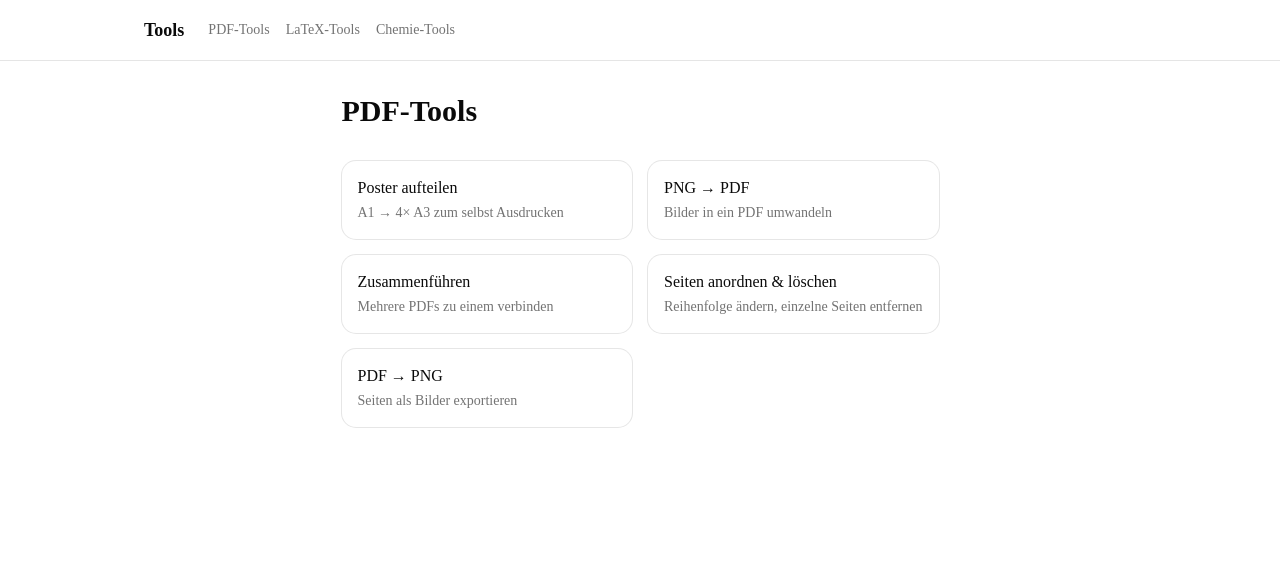
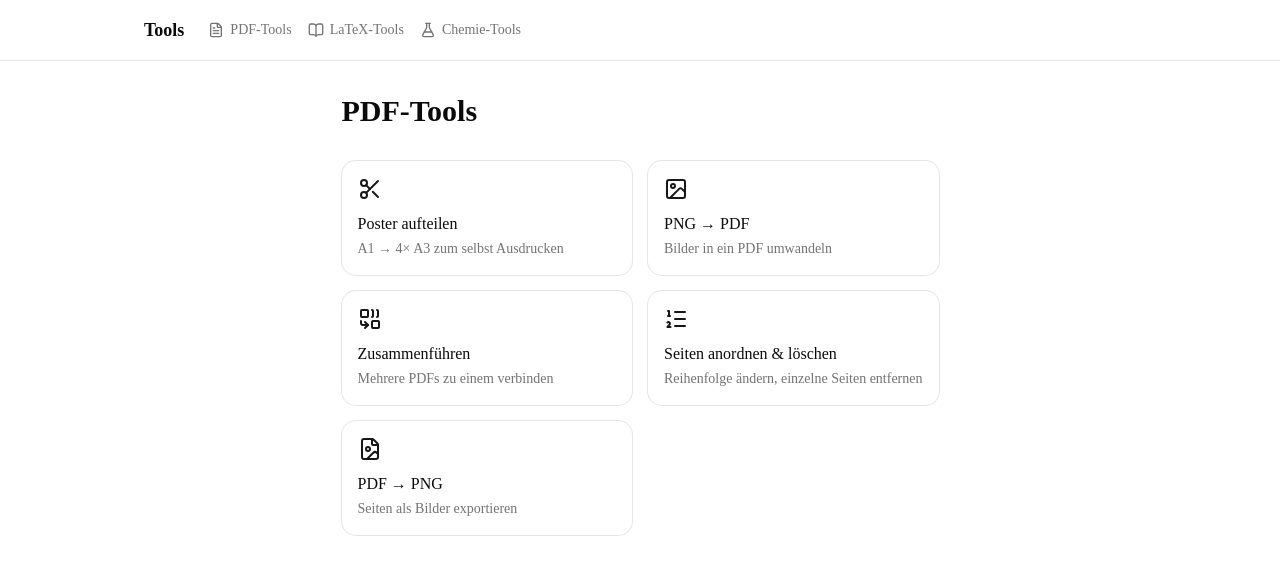
Before and after one commit to NcF3W/tools-platform, a Next.js app: page /pdf in a window 1280 px wide. Shown: the top 574 px of the page. Built offline with nearby package versions, Linux system fonts and the light colour scheme.

Commit message:
Added Icons

```diff
--- a/app/chemie/page.tsx
+++ b/app/chemie/page.tsx
@@ -5,6 +5,7 @@ import {
   CardTitle,
   CardDescription,
 } from "@/components/ui/card";
+import { FlaskConical } from "lucide-react";
 
 export default function ChemiePage() {
   return (
@@ -15,6 +16,7 @@ export default function ChemiePage() {
         <Link href="/latex/structure">
           <Card className="hover:border-primary transition-colors cursor-pointer">
             <CardHeader>
+              <FlaskConical className="w-6 h-6 mb-2 text-primary" />
               <CardTitle>Strukturformel</CardTitle>
               <CardDescription>
                 SMILES-Code zu Strukturformel (Bild + chemfig-Code)
--- a/app/latex/page.tsx
+++ b/app/latex/page.tsx
@@ -5,6 +5,7 @@ import {
   CardTitle,
   CardDescription,
 } from "@/components/ui/card";
+import { Table2, FlaskConical } from "lucide-react";
 
 export default function LatexPage() {
   return (
@@ -15,6 +16,7 @@ export default function LatexPage() {
         <Link href="/latex/table">
           <Card className="hover:border-primary transition-colors cursor-pointer">
             <CardHeader>
+              <Table2 className="w-6 h-6 mb-2 text-primary" />
               <CardTitle>Tabellengenerator</CardTitle>
               <CardDescription>
                 Daten rein, fertiger booktabs-Code raus
@@ -26,6 +28,7 @@ export default function LatexPage() {
         <Link href="/latex/structure">
           <Card className="hover:border-primary transition-colors cursor-pointer">
             <CardHeader>
+              <FlaskConical className="w-6 h-6 mb-2 text-primary" />
               <CardTitle>Strukturformel</CardTitle>
               <CardDescription>SMILES-Code zu Strukturformel</CardDescription>
             </CardHeader>
--- a/app/page.tsx
+++ b/app/page.tsx
@@ -5,6 +5,7 @@ import {
   CardTitle,
   CardDescription,
 } from "@/components/ui/card";
+import { FileText, BookOpen, FlaskConical } from "lucide-react";
 
 export default function Home() {
   return (
@@ -15,6 +16,7 @@ export default function Home() {
         <Link href="/pdf">
           <Card className="hover:border-primary transition-colors cursor-pointer">
             <CardHeader>
+              <FileText className="w-6 h-6 mb-2 text-primary" />
               <CardTitle>PDF-Tools</CardTitle>
               <CardDescription>
                 Teilen, konvertieren, zusammenführen
@@ -26,6 +28,7 @@ export default function Home() {
         <Link href="/latex">
           <Card className="hover:border-primary transition-colors cursor-pointer">
             <CardHeader>
+              <BookOpen className="w-6 h-6 mb-2 text-primary" />
               <CardTitle>LaTeX-Tools</CardTitle>
               <CardDescription>Tabellen, Vorlagen und mehr</CardDescription>
             </CardHeader>
@@ -35,6 +38,7 @@ export default function Home() {
         <Link href="/chemie">
           <Card className="hover:border-primary transition-colors cursor-pointer">
             <CardHeader>
+              <FlaskConical className="w-6 h-6 mb-2 text-primary" />
               <CardTitle>Chemie-Tools</CardTitle>
               <CardDescription>Strukturformeln und mehr</CardDescription>
             </CardHeader>
--- a/app/pdf/page.tsx
+++ b/app/pdf/page.tsx
@@ -5,6 +5,13 @@ import {
   CardTitle,
   CardDescription,
 } from "@/components/ui/card";
+import {
+  Scissors,
+  Image as ImageIcon,
+  Combine,
+  ListOrdered,
+  FileImage,
+} from "lucide-react";
 
 export default function PdfPage() {
   return (
@@ -15,6 +22,7 @@ export default function PdfPage() {
         <Link href="/pdf/split">
           <Card className="hover:border-primary transition-colors cursor-pointer">
             <CardHeader>
+              <Scissors className="w-6 h-6 mb-2 text-primary" />
               <CardTitle>Poster aufteilen</CardTitle>
               <CardDescription>
                 A1 → 4× A3 zum selbst Ausdrucken
@@ -26,6 +34,7 @@ export default function PdfPage() {
         <Link href="/pdf/convert">
           <Card className="hover:border-primary transition-colors cursor-pointer">
             <CardHeader>
+              <ImageIcon className="w-6 h-6 mb-2 text-primary" />
               <CardTitle>PNG → PDF</CardTitle>
               <CardDescription>Bilder in ein PDF umwandeln</CardDescription>
             </CardHeader>
@@ -35,6 +44,7 @@ export default function PdfPage() {
         <Link href="/pdf/merge">
           <Card className="hover:border-primary transition-colors cursor-pointer">
             <CardHeader>
+              <Combine className="w-6 h-6 mb-2 text-primary" />
               <CardTitle>Zusammenführen</CardTitle>
               <CardDescription>Mehrere PDFs zu einem verbinden</CardDescription>
             </CardHeader>
@@ -44,6 +54,7 @@ export default function PdfPage() {
         <Link href="/pdf/pages">
           <Card className="hover:border-primary transition-colors cursor-pointer">
             <CardHeader>
+              <ListOrdered className="w-6 h-6 mb-2 text-primary" />
               <CardTitle>Seiten anordnen & löschen</CardTitle>
               <CardDescription>
                 Reihenfolge ändern, einzelne Seiten entfernen
@@ -55,6 +66,7 @@ export default function PdfPage() {
         <Link href="/pdf/to-images">
           <Card className="hover:border-primary transition-colors cursor-pointer">
             <CardHeader>
+              <FileImage className="w-6 h-6 mb-2 text-primary" />
               <CardTitle>PDF → PNG</CardTitle>
               <CardDescription>Seiten als Bilder exportieren</CardDescription>
             </CardHeader>
--- a/components/Header.tsx
+++ b/components/Header.tsx
@@ -1,9 +1,10 @@
 import Link from "next/link";
+import { FileText, BookOpen, FlaskConical } from "lucide-react";
 
 const navItems = [
-  { href: "/pdf", label: "PDF-Tools" },
-  { href: "/latex", label: "LaTeX-Tools" },
-  { href: "/chemie", label: "Chemie-Tools" },
+  { href: "/pdf", label: "PDF-Tools", icon: FileText },
+  { href: "/latex", label: "LaTeX-Tools", icon: BookOpen },
+  { href: "/chemie", label: "Chemie-Tools", icon: FlaskConical },
 ];
 
 export default function Header() {
@@ -18,8 +19,9 @@ export default function Header() {
             <Link
               key={item.href}
               href={item.href}
-              className="text-muted-foreground hover:text-foreground transition-colors"
+              className="flex items-center gap-1.5 text-muted-foreground hover:text-foreground transition-colors"
             >
+              <item.icon className="w-4 h-4" />
               {item.label}
             </Link>
           ))}
```
